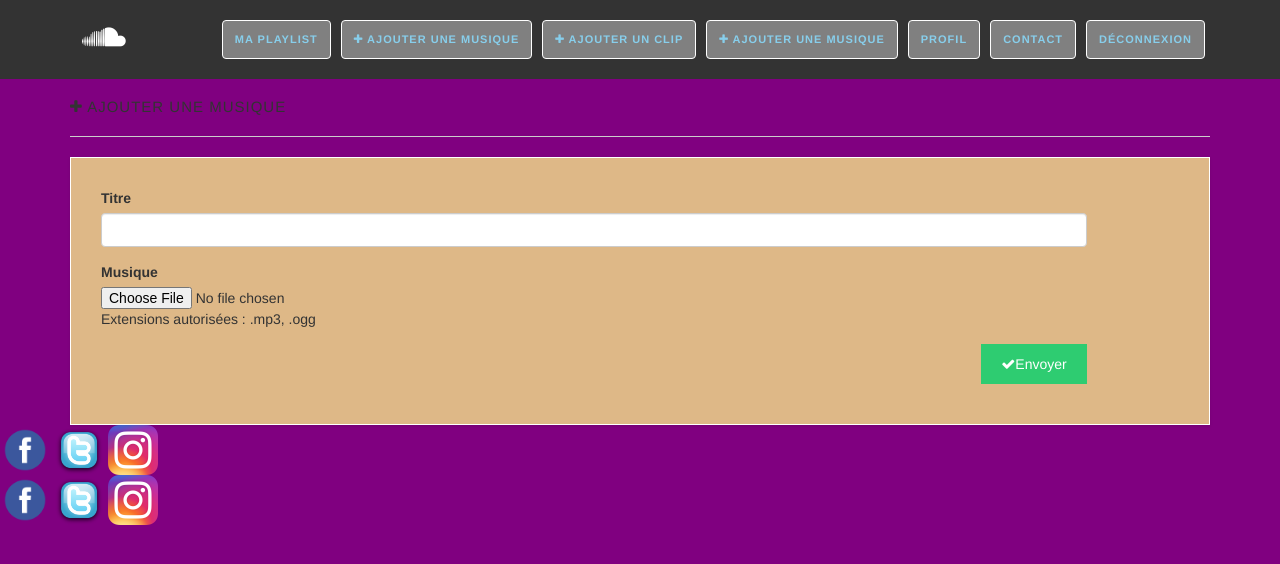
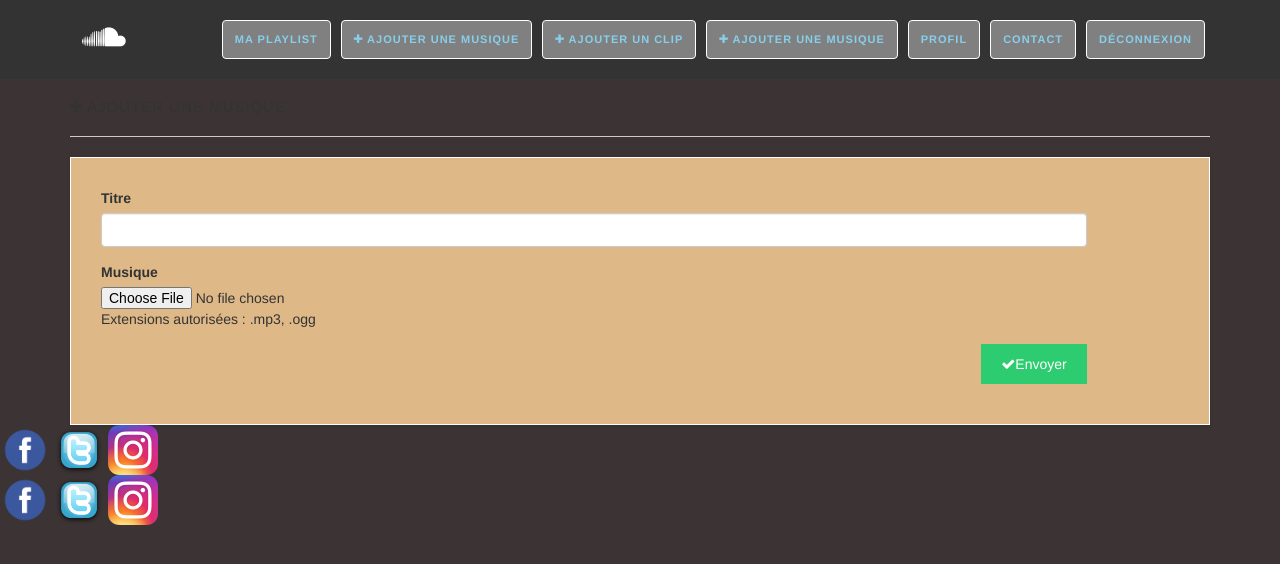
Before and after one commit to GonzagueRandon/A2-Versionning-et-protocole-Git, a PHP site: page /add_music.php in a window 1280 px wide. Shown: the top 564 px of the page. Run offline with PHP 8.4, Linux system fonts and the light colour scheme.

Commit message:
Change back ground color purple to #3C3434

```diff
--- a/contact.php
+++ b/contact.php
@@ -17,7 +17,7 @@
 </head>
 <body>
 
-<div class="row" style="background-color: #333;margin:0">
+  <div class="row" style="background-color: #333;margin:0">
     <div class="col-xs-12 col-sm-12 col-md-12 col-lg-12">
         <div id="topbar" class="clearfix">
             <div class="container">
--- a/view/css/main.css
+++ b/view/css/main.css
@@ -1,5 +1,5 @@
 body {
-	background-color: purple;
+	background-color: #3C3434;
 }
 
 input:focus {
```
